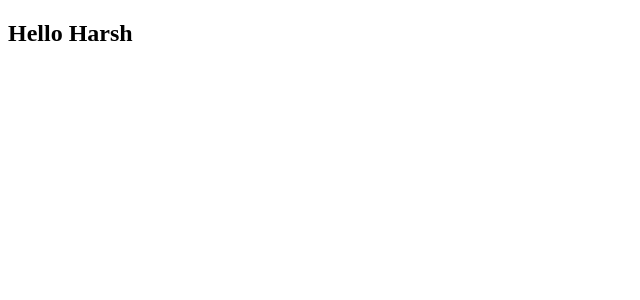
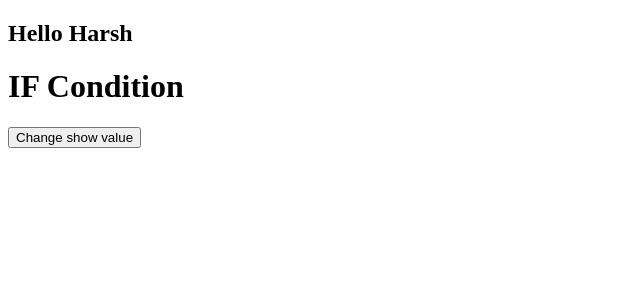
Before and after one commit to guptaharsh686/Learn-Angular, an Angular app in the folder angular-begining-learnings/: page / in a window 1280 px wide. Shown: the top 300 px of the page, without its empty margins (0-640 px from the left). Built offline with nearby package versions, Linux system fonts and the light colour scheme.

Commit message:
if else usage using angular

```diff
--- a/angular-begining-learnings/src/app/app.component.html
+++ b/angular-begining-learnings/src/app/app.component.html
@@ -1 +1,14 @@
 <h2>Hello Harsh</h2>
+
+<h1 *ngIf="show; then ifBlock else elseBlock">
+
+</h1>
+
+<button (click)="change()"> Change show value</button>
+
+<ng-template #ifBlock>
+    <h1>IF Condition</h1>
+</ng-template>
+<ng-template #elseBlock>
+    <h1>Else Condition</h1>
+</ng-template>
--- a/angular-begining-learnings/src/app/app.component.ts
+++ b/angular-begining-learnings/src/app/app.component.ts
@@ -7,4 +7,9 @@ import { Component } from '@angular/core';
 })
 export class AppComponent {
   title = 'angular-begining-learnings';
+  show = true;
+
+  change(){
+    this.show= ! this.show
+  }
 }
```
